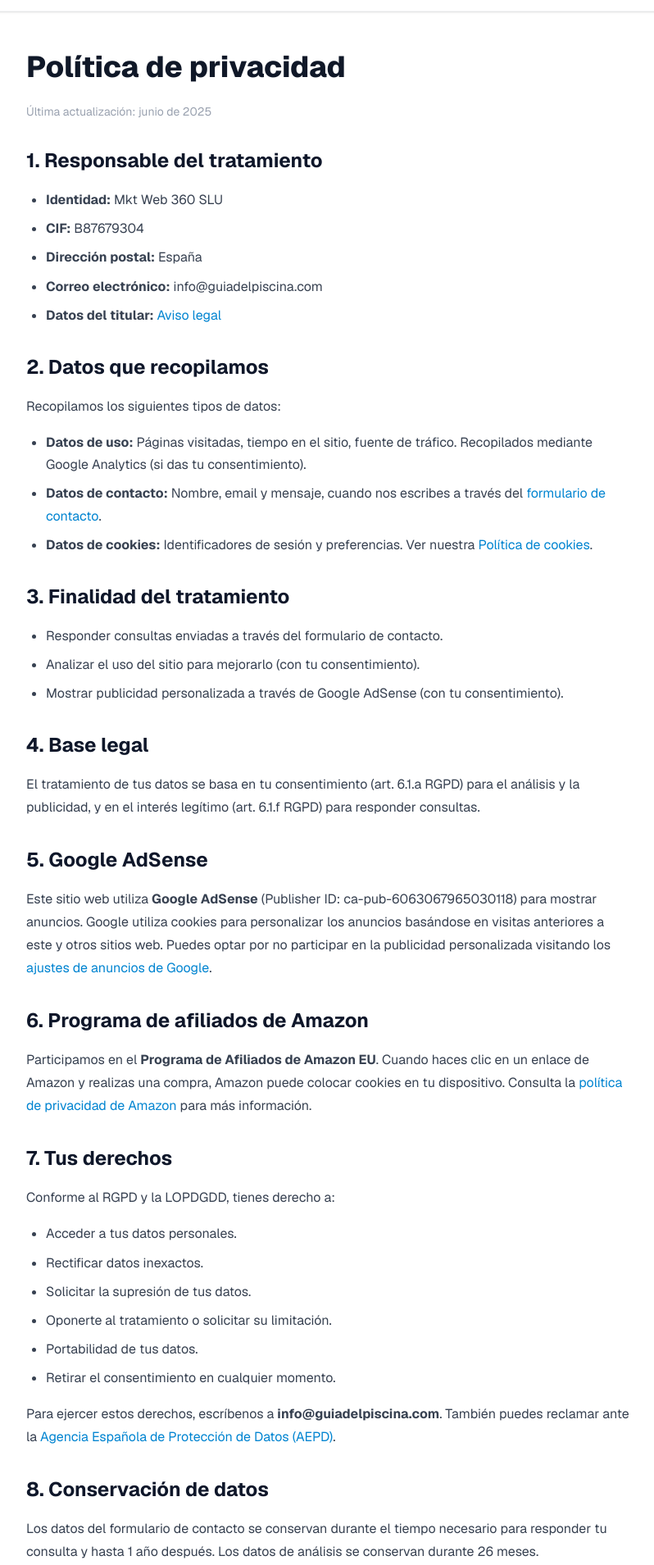
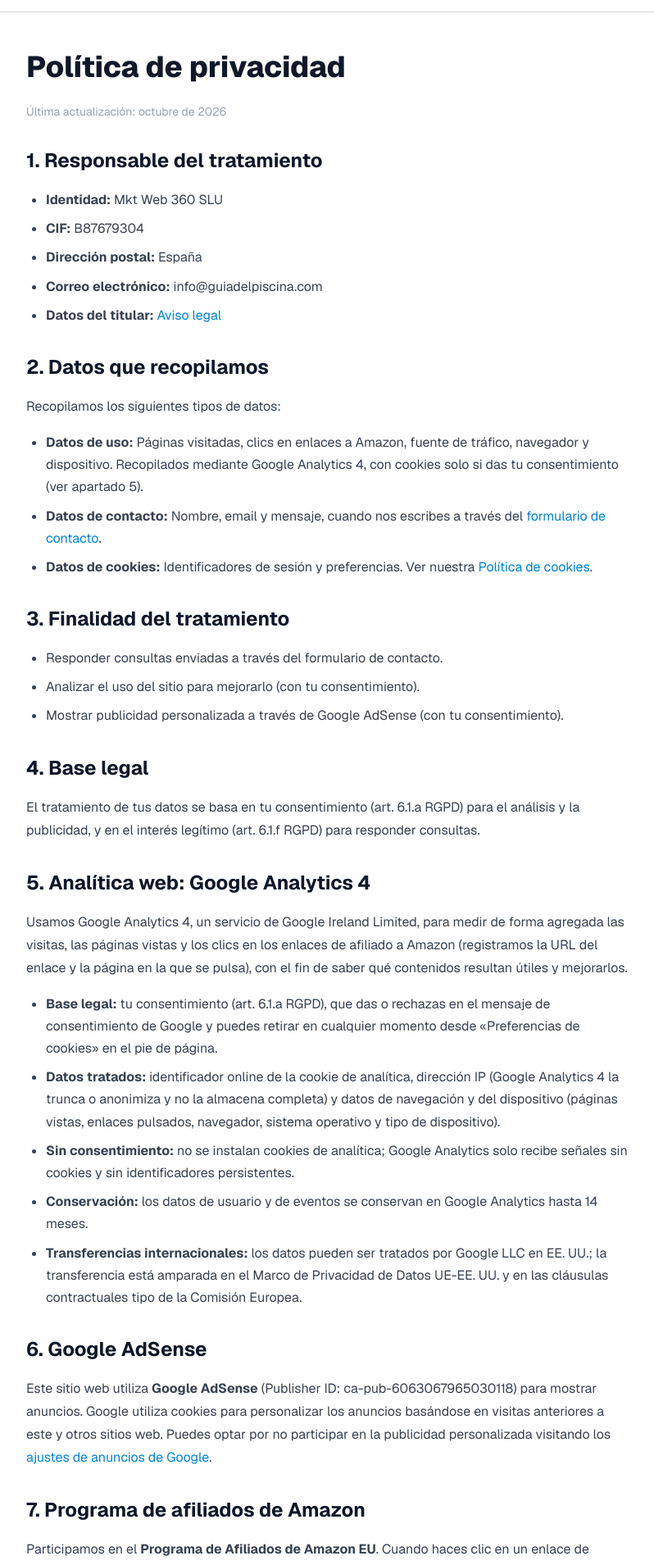
Before and after one commit to mktweb360/guiadelpiscina, a Next.js app: page /politica-de-privacidad in a window 1280 px wide. Shown: the part 51-1960 px from the top of the page at 82% size, without its empty margins (240-1038 px from the left). Built offline with nearby package versions, Linux system fonts and the light colour scheme.

Commit message:
Privacidad: tratamiento de Google Analytics 4 (consentimiento, transferencias, conservación) y derechos completos; cookies: cómo retirar el consentimiento

```diff
--- a/app/politica-de-privacidad/page.tsx
+++ b/app/politica-de-privacidad/page.tsx
@@ -24,7 +24,7 @@
       />
       <div className="max-w-3xl mx-auto px-4 py-12">
         <h1 className="text-4xl font-extrabold text-gray-900 mb-6">Política de privacidad</h1>
-        <p className="text-sm text-gray-400 mb-8">Última actualización: junio de 2025</p>
+        <p className="text-sm text-gray-400 mb-8">Última actualización: octubre de 2026</p>
 
         <div className="prose">
           <h2>1. Responsable del tratamiento</h2>
@@ -39,7 +39,7 @@
           <h2>2. Datos que recopilamos</h2>
           <p>Recopilamos los siguientes tipos de datos:</p>
           <ul>
-            <li><strong>Datos de uso:</strong> Páginas visitadas, tiempo en el sitio, fuente de tráfico. Recopilados mediante Google Analytics (si das tu consentimiento).</li>
+            <li><strong>Datos de uso:</strong> Páginas visitadas, clics en enlaces a Amazon, fuente de tráfico, navegador y dispositivo. Recopilados mediante Google Analytics 4, con cookies solo si das tu consentimiento (ver apartado 5).</li>
             <li><strong>Datos de contacto:</strong> Nombre, email y mensaje, cuando nos escribes a través del <a href="/contacto" className="text-sky-600 hover:underline">formulario de contacto</a>.</li>
             <li><strong>Datos de cookies:</strong> Identificadores de sesión y preferencias. Ver nuestra <a href="/politica-de-cookies" className="text-sky-600 hover:underline">Política de cookies</a>.</li>
           </ul>
@@ -56,7 +56,19 @@
             El tratamiento de tus datos se basa en tu consentimiento (art. 6.1.a RGPD) para el análisis y la publicidad, y en el interés legítimo (art. 6.1.f RGPD) para responder consultas.
           </p>
 
-          <h2>5. Google AdSense</h2>
+          <h2>5. Analítica web: Google Analytics 4</h2>
+          <p>
+            Usamos Google Analytics 4, un servicio de Google Ireland Limited, para medir de forma agregada las visitas, las páginas vistas y los clics en los enlaces de afiliado a Amazon (registramos la URL del enlace y la página en la que se pulsa), con el fin de saber qué contenidos resultan útiles y mejorarlos.
+          </p>
+          <ul>
+            <li><strong>Base legal:</strong> tu consentimiento (art. 6.1.a RGPD), que das o rechazas en el mensaje de consentimiento de Google y puedes retirar en cualquier momento desde «Preferencias de cookies» en el pie de página.</li>
+            <li><strong>Datos tratados:</strong> identificador online de la cookie de analítica, dirección IP (Google Analytics 4 la trunca o anonimiza y no la almacena completa) y datos de navegación y del dispositivo (páginas vistas, enlaces pulsados, navegador, sistema operativo y tipo de dispositivo).</li>
+            <li><strong>Sin consentimiento:</strong> no se instalan cookies de analítica; Google Analytics solo recibe señales sin cookies y sin identificadores persistentes.</li>
+            <li><strong>Conservación:</strong> los datos de usuario y de eventos se conservan en Google Analytics hasta 14 meses.</li>
+            <li><strong>Transferencias internacionales:</strong> los datos pueden ser tratados por Google LLC en EE. UU.; la transferencia está amparada en el Marco de Privacidad de Datos UE-EE. UU. y en las cláusulas contractuales tipo de la Comisión Europea.</li>
+          </ul>
+
+          <h2>6. Google AdSense</h2>
           <p>
             Este sitio web utiliza <strong>Google AdSense</strong> (Publisher ID: ca-pub-6063067965030118) para mostrar anuncios. Google utiliza cookies para personalizar los anuncios basándose en visitas anteriores a este y otros sitios web. Puedes optar por no participar en la publicidad personalizada visitando los{" "}
             <a href="https://www.google.com/settings/ads" className="text-sky-600 hover:underline" target="_blank" rel="noopener noreferrer">
@@ -65,7 +77,7 @@
             .
           </p>
 
-          <h2>6. Programa de afiliados de Amazon</h2>
+          <h2>7. Programa de afiliados de Amazon</h2>
           <p>
             Participamos en el <strong>Programa de Afiliados de Amazon EU</strong>. Cuando haces clic en un enlace de Amazon y realizas una compra, Amazon puede colocar cookies en tu dispositivo. Consulta la{" "}
             <a href="https://www.amazon.es/gp/help/customer/display.html?nodeId=201909010" className="text-sky-600 hover:underline" target="_blank" rel="noopener noreferrer">
@@ -74,7 +86,7 @@
             para más información.
           </p>
 
-          <h2>7. Tus derechos</h2>
+          <h2>8. Tus derechos</h2>
           <p>Conforme al RGPD y la LOPDGDD, tienes derecho a:</p>
           <ul>
             <li>Acceder a tus datos personales.</li>
@@ -88,9 +100,9 @@
             Para ejercer estos derechos, escríbenos a <strong>info@guiadelpiscina.com</strong>. También puedes reclamar ante la <a href="https://www.aepd.es" className="text-sky-600 hover:underline" target="_blank" rel="noopener noreferrer">Agencia Española de Protección de Datos (AEPD)</a>.
           </p>
 
-          <h2>8. Conservación de datos</h2>
+          <h2>9. Conservación de datos</h2>
           <p>
-            Los datos del formulario de contacto se conservan durante el tiempo necesario para responder tu consulta y hasta 1 año después. Los datos de análisis se conservan durante 26 meses.
+            Los datos del formulario de contacto se conservan el tiempo necesario para responder y, después, durante los plazos legales de prescripción. Los datos de análisis (Google Analytics 4) se conservan hasta 14 meses.
           </p>
         </div>
       </div>
```
